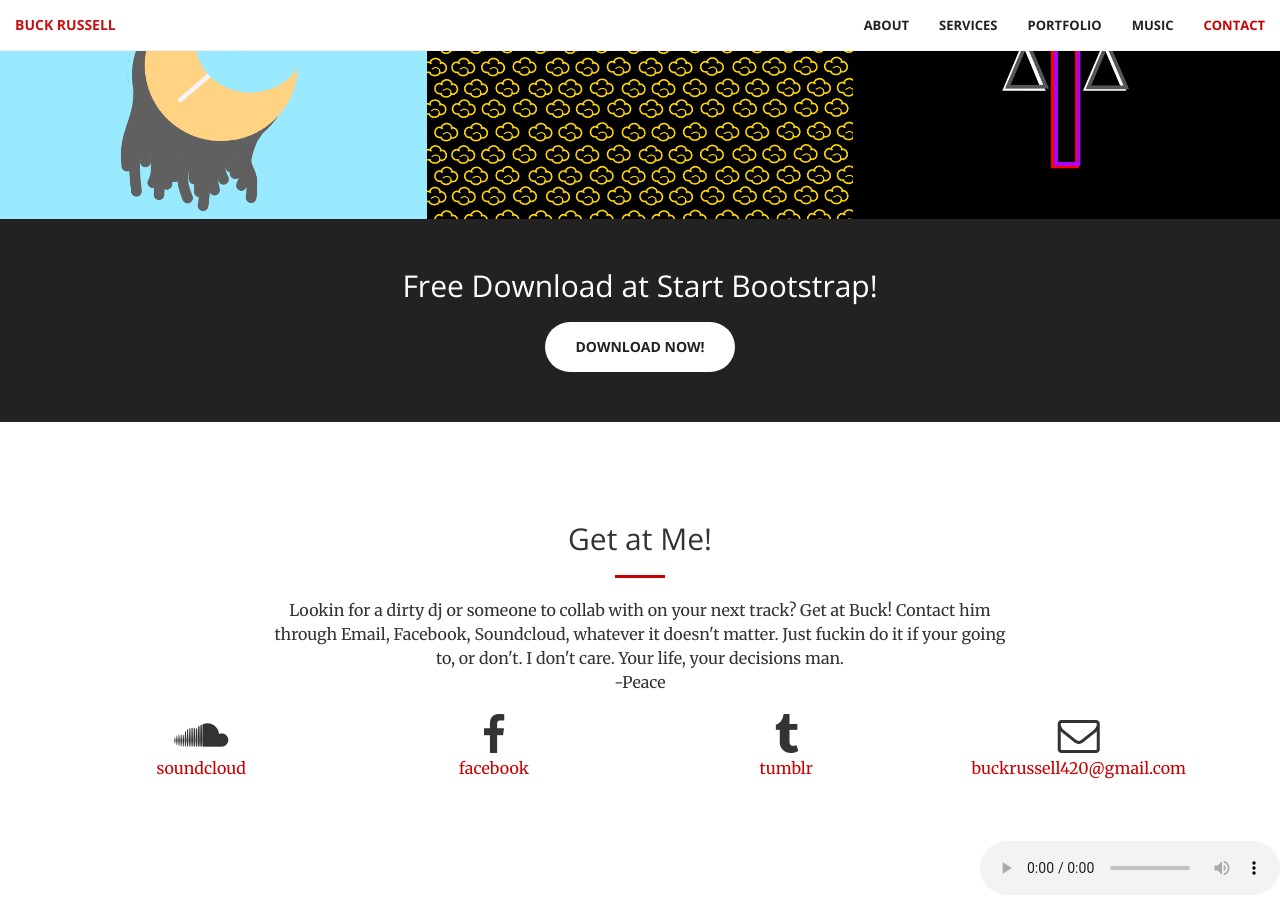
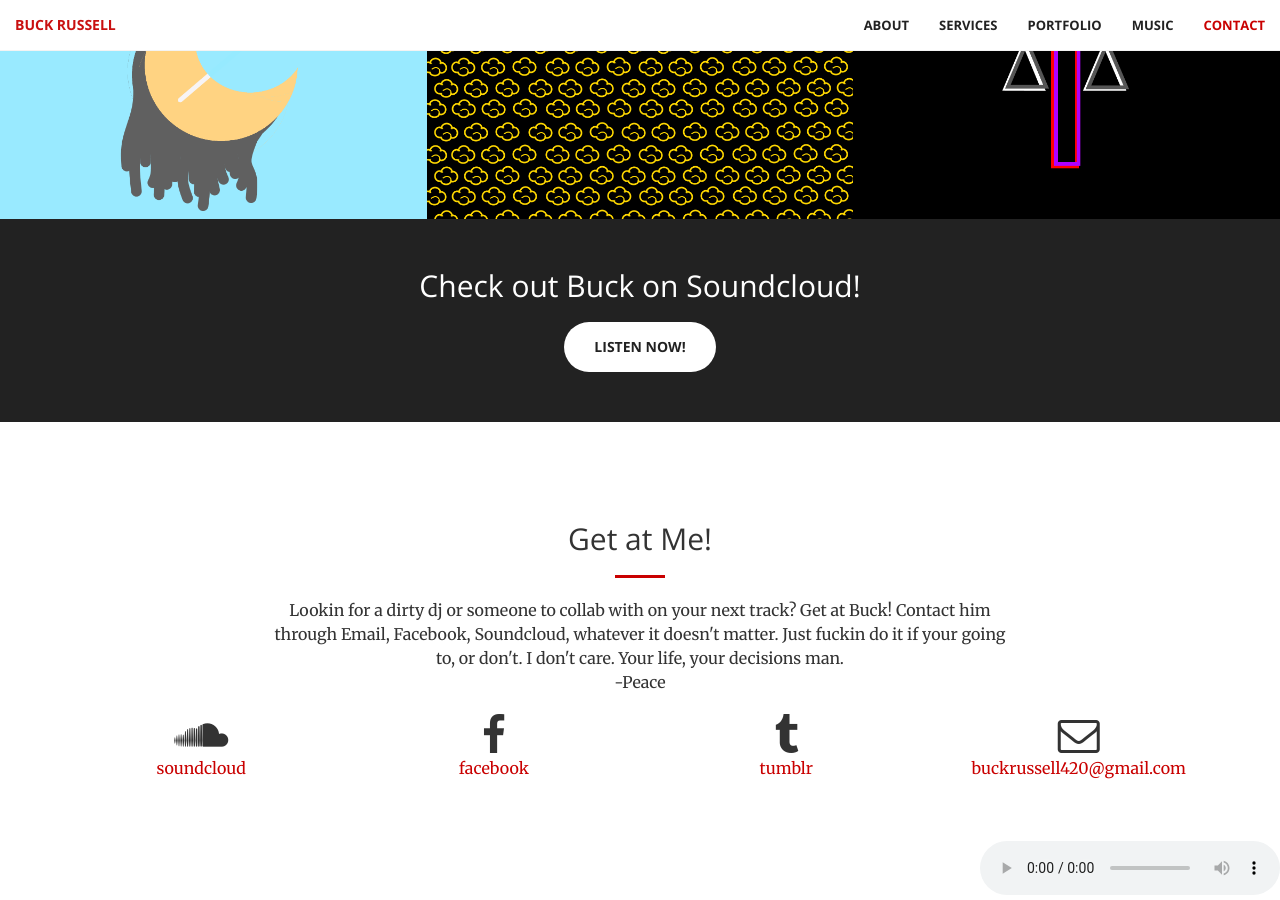
Before and after one commit to buckrussell/buckrussell.github.io, a Jekyll site: the page index.html, which Jekyll copies as it is, in a window 1280 px wide and 900 px high, scrolled down 2292 px. Built offline with Jekyll 4.4.1, drawn with Linux system fonts in a browser that asks for light colours.

Commit message:
Update index.html

```diff
--- a/index.html
+++ b/index.html
@@ -259,8 +259,8 @@
     <aside class="bg-dark">
         <div class="container text-center">
             <div class="call-to-action">
-                <h2>Free Download at Start Bootstrap!</h2>
-                <a href="#" class="btn btn-default btn-xl wow tada">Download Now!</a>
+                <h2>Check out Buck on Soundcloud!</h2>
+                <a href="https://soundcloud.com/buck-russell" class="btn btn-default btn-xl wow tada">Listen Now!</a>
             </div>
         </div>
     </aside>
```
